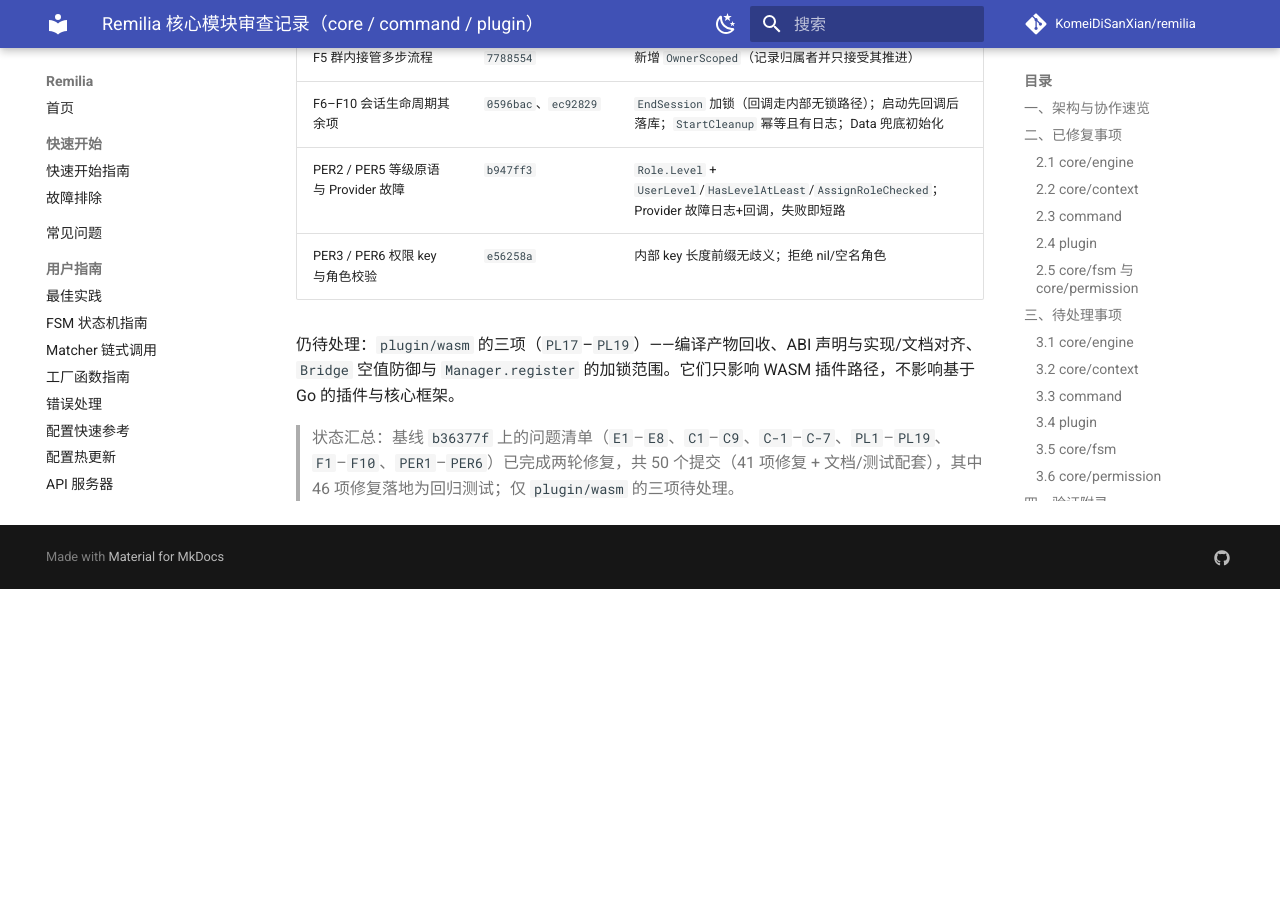
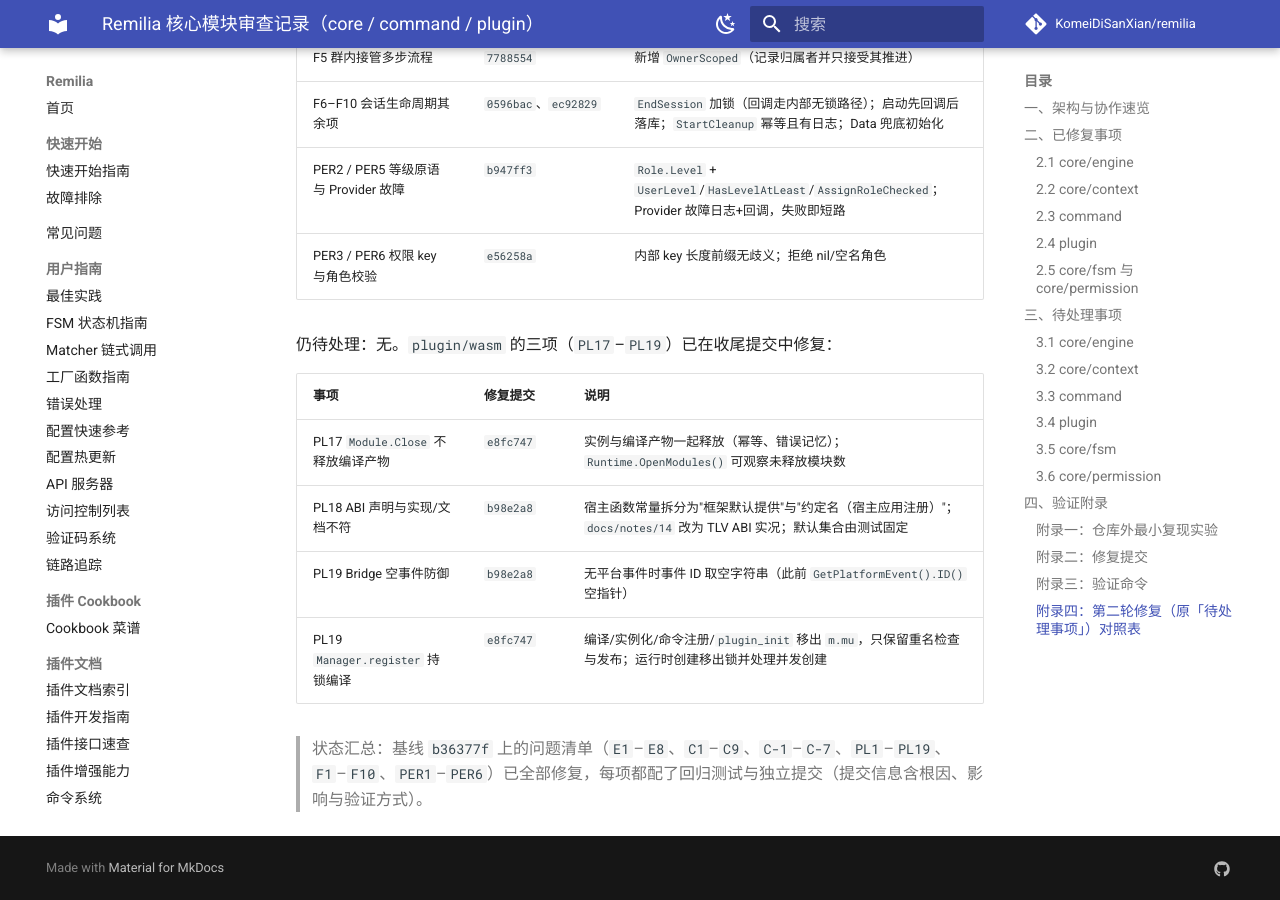
Before and after one commit to KomeiDiSanXian/remilia, an MkDocs documentation site: the page built from docs/notes/31-core-module-review.md, in a window 1280 px wide and 900 px high, scrolled down 13876 px. Built offline with MkDocs 1.6.1 and Material for MkDocs 9.7.7, drawn with Linux system fonts in a browser that asks for light colours; comment, search, counter and statistics services are not loaded; before the commit the page ends 14465 px from its top, so only the background shows below that; some of the changed text lies outside the part shown.

Commit message:
docs: mark the wasm items fixed and close out the review
The review note no longer lists pending findings: the three plugin/wasm
items are recorded as fixed with their commits (compiled-module release
on close, the host-function ABI split into framework defaults and
host-provided conventional names, the bridge's missing platform event and
the manager lock scope), and the summary states that every finding from
the b36377f baseline now has its own commit with a regression test.

The CHANGELOG's second-round section gains the wasm entry: unloading and
reloading release compiled modules, the default host function set and the
wasm note match the implementation (optional names must be registered by
the host application and can be probed via __host_functions), a context
without a platform event no longer panics in the bridge, and a slow
compile no longer blocks other plugin operations.

```diff
--- a/docs/notes/31-core-module-review.md
+++ b/docs/notes/31-core-module-review.md
@@ -154,7 +154,7 @@
 
 ## 三、待处理事项
 
-本节是第二轮修复开始前的清单。**除 `plugin/wasm` 的三项外，以下事项已全部修复**，逐项提交见本节末尾的对照表；其中的现象与行号引用保留（对应基线 `b36377f`），便于回溯原始证据。
+本节是第二轮修复开始前的清单。**以下事项已全部修复**，逐项提交见本节末尾的对照表；其中的现象与行号引用保留（对应基线 `b36377f`），便于回溯原始证据。
 
 
 以下事项已核实但本次未修改，按模块列出，含影响与建议方向。
@@ -296,6 +296,13 @@
 | PER2 / PER5 等级原语与 Provider 故障 | `b947ff3` | `Role.Level` + `UserLevel`/`HasLevelAtLeast`/`AssignRoleChecked`；Provider 故障日志+回调，失败即短路 |
 | PER3 / PER6 权限 key 与角色校验 | `e56258a` | 内部 key 长度前缀无歧义；拒绝 nil/空名角色 |
 
-仍待处理：`plugin/wasm` 的三项（`PL17`–`PL19`）——编译产物回收、ABI 声明与实现/文档对齐、`Bridge` 空值防御与 `Manager.register` 的加锁范围。它们只影响 WASM 插件路径，不影响基于 Go 的插件与核心框架。
+仍待处理：无。`plugin/wasm` 的三项（`PL17`–`PL19`）已在收尾提交中修复：
 
-> 状态汇总：基线 `b36377f` 上的问题清单（`E1`–`E8`、`C1`–`C9`、`C-1`–`C-7`、`PL1`–`PL19`、`F1`–`F10`、`PER1`–`PER6`）已完成两轮修复，共 50 个提交（41 项修复 + 文档/测试配套），其中 46 项修复落地为回归测试；仅 `plugin/wasm` 的三项待处理。
+| 事项 | 修复提交 | 说明 |
+|---|---|---|
+| PL17 `Module.Close` 不释放编译产物 | `e8fc747` | 实例与编译产物一起释放（幂等、错误记忆）；`Runtime.OpenModules()` 可观察未释放模块数 |
+| PL18 ABI 声明与实现/文档不符 | `b98e2a8` | 宿主函数常量拆分为"框架默认提供"与"约定名（宿主应用注册）"；`docs/notes/14` 改为 TLV ABI 实况；默认集合由测试固定 |
+| PL19 Bridge 空事件防御 | `b98e2a8` | 无平台事件时事件 ID 取空字符串（此前 `GetPlatformEvent().ID()` 空指针） |
+| PL19 `Manager.register` 持锁编译 | `e8fc747` | 编译/实例化/命令注册/`plugin_init` 移出 `m.mu`，只保留重名检查与发布；运行时创建移出锁并处理并发创建 |
+
+> 状态汇总：基线 `b36377f` 上的问题清单（`E1`–`E8`、`C1`–`C9`、`C-1`–`C-7`、`PL1`–`PL19`、`F1`–`F10`、`PER1`–`PER6`）已全部修复，每项都配了回归测试与独立提交（提交信息含根因、影响与验证方式）。
```
Also changed, not shown: CHANGELOG.md (+1 -0 lines).
